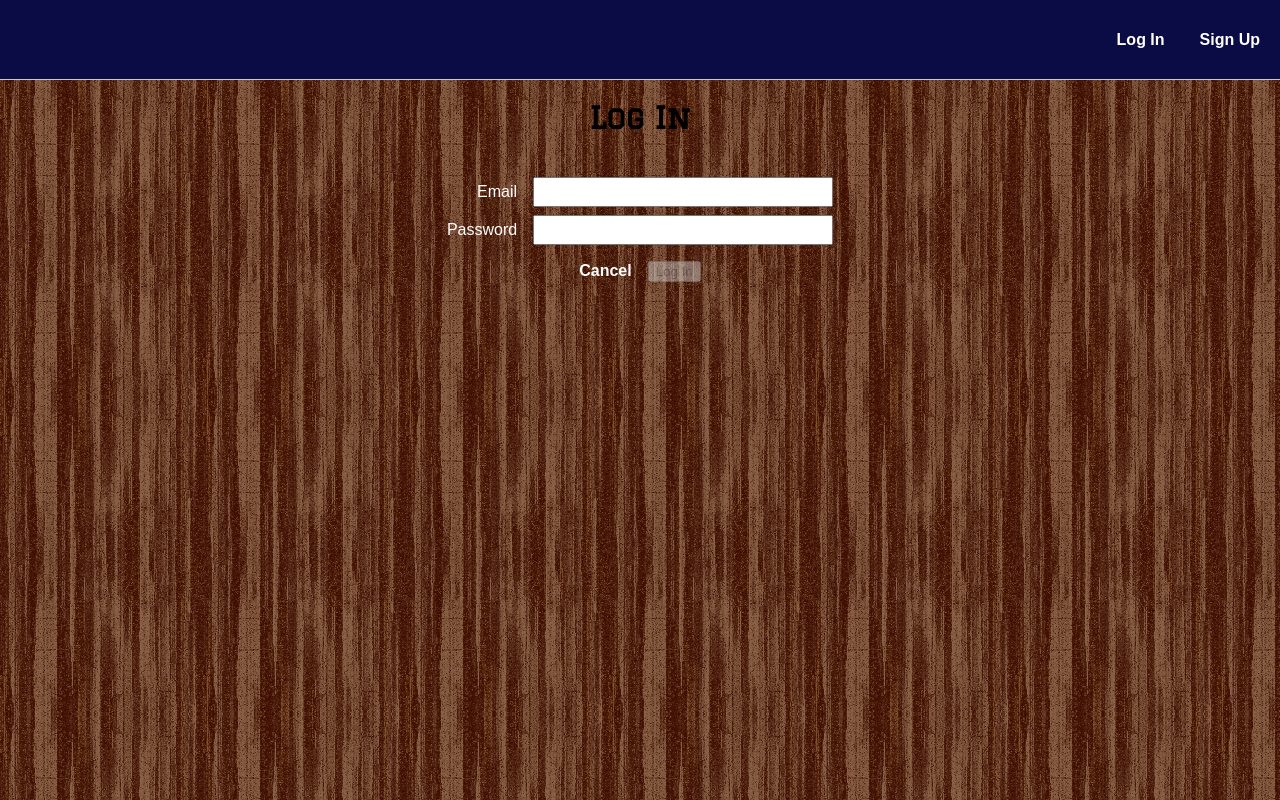
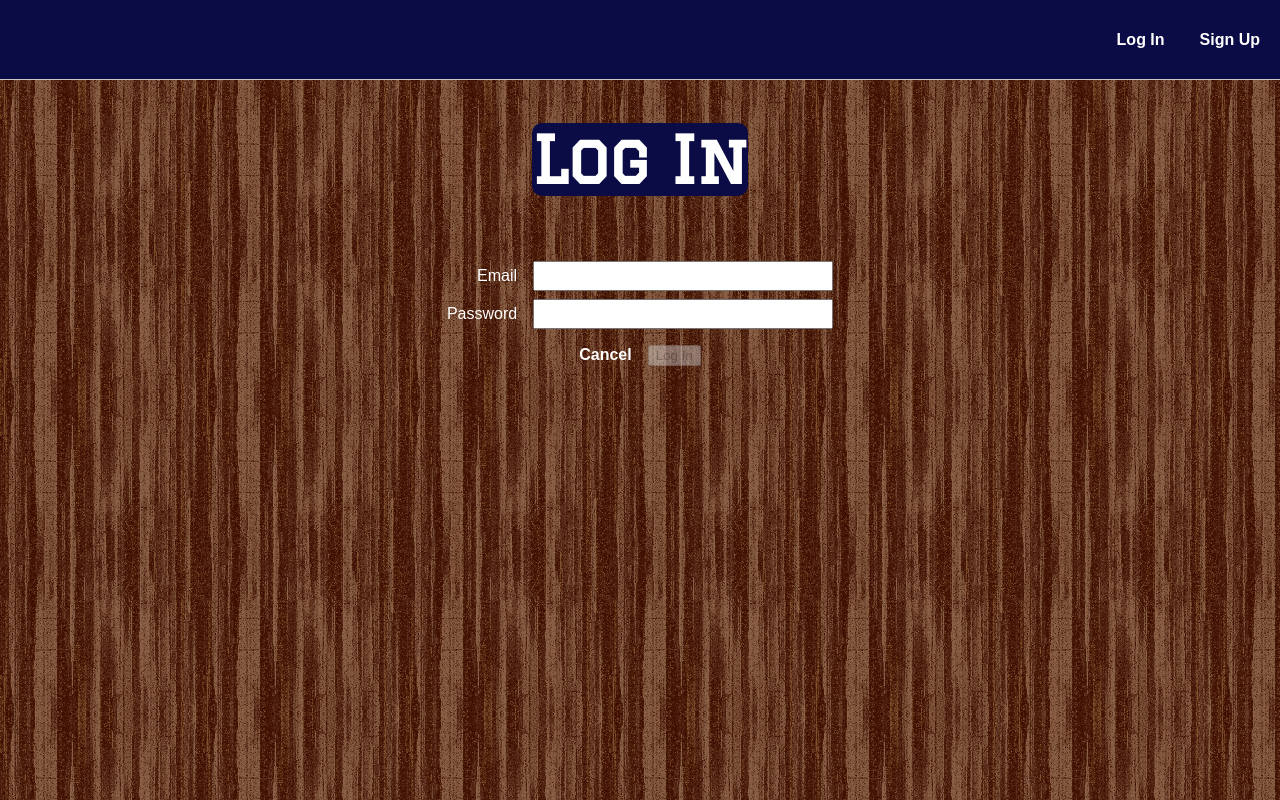
Before and after one commit to mfontanez21/MEM-Stack-Front-End, a React (Vite) app: page /auth/login in a window 1280 px wide. Built offline with nearby package versions, Linux system fonts and the light colour scheme; no server answers; a web font is replaced by a local one.

Commit message:
adjusts styling on login page

```diff
--- a/src/pages/Login/Login.module.css
+++ b/src/pages/Login/Login.module.css
@@ -45,3 +45,11 @@ body{
 .form > label:last-of-type {
   margin-bottom: 16px;
 }
+
+.header{
+    font-size: 64px;
+    color: white;
+    font-weight: 600;
+    background-color: #0B0B45;
+    border-radius: 10px;
+}
--- a/src/pages/Login/Login.tsx
+++ b/src/pages/Login/Login.tsx
@@ -51,7 +51,7 @@ const LoginPage = (props: AuthPageProps): JSX.Element => {
 
   return (
     <main className={styles.container}>
-      <h1>Log In</h1>
+      <h1 className={styles.header}>Log In</h1>
       <p className={styles.message}>{message}</p>
       <form autoComplete="off" onSubmit={handleSubmit} className={styles.form}>
         <label className={styles.label}>
```
